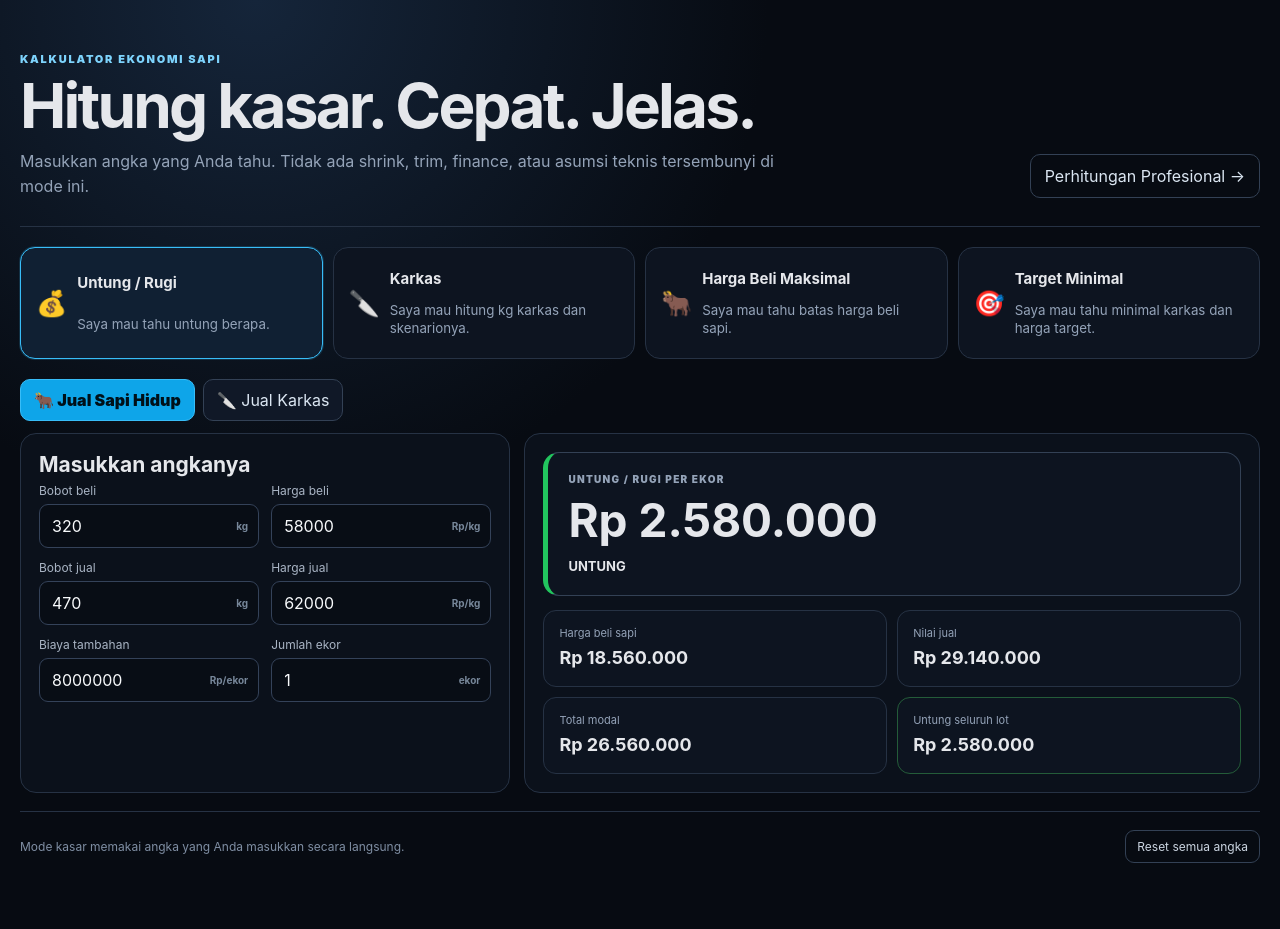
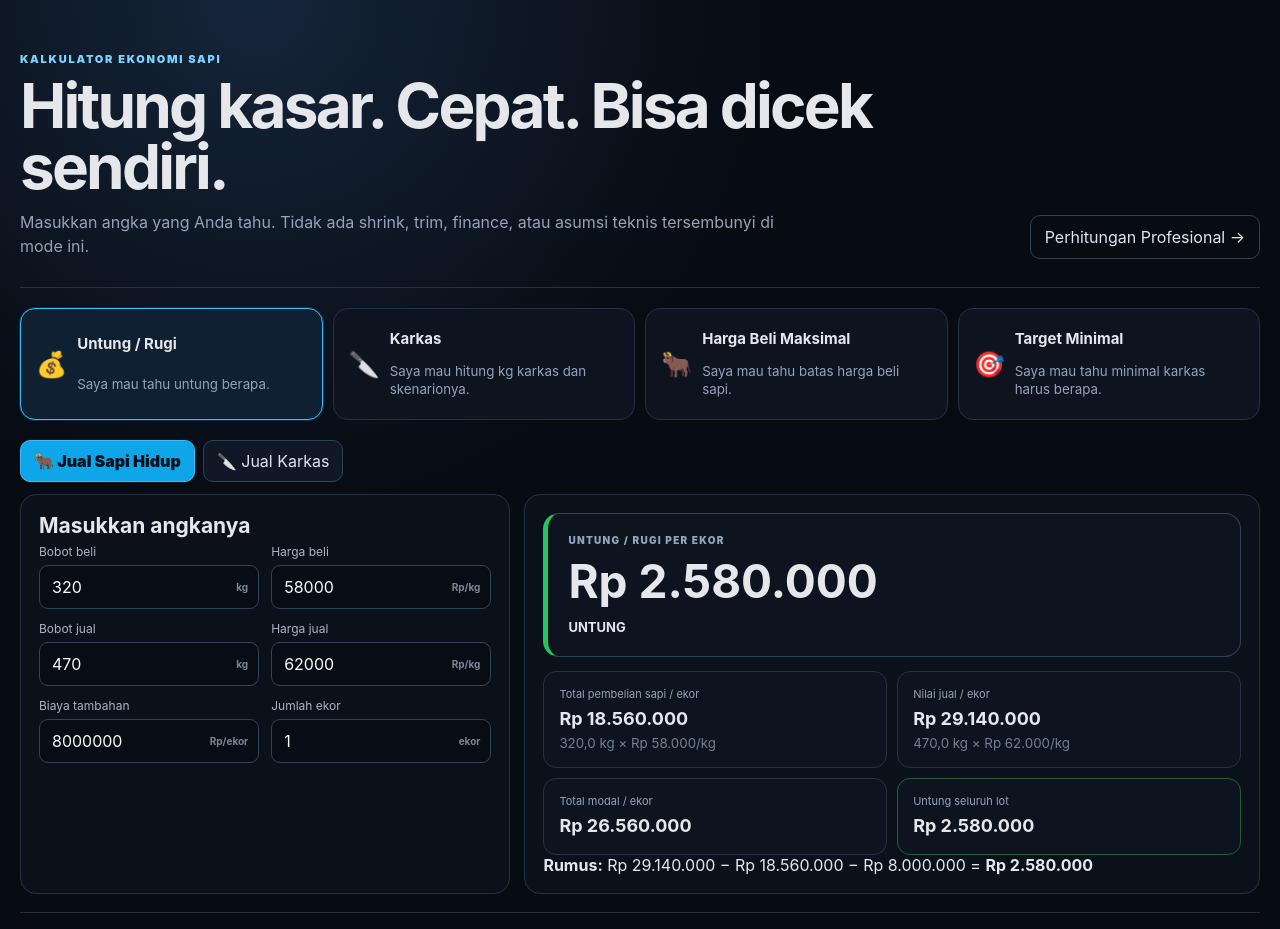
Before and after one commit to swaizybusiness/feedlot-ration-intelligence-system, a React (Vite) app: page / in a window 1280 px wide. Shown: the top 929 px of the page. Built offline with nearby package versions, Linux system fonts and the light colour scheme.

Commit message:
feat: make rough calculator transparent and independent

```diff
--- a/src/SimpleCalculator.jsx
+++ b/src/SimpleCalculator.jsx
@@ -8,30 +8,20 @@ import {
 } from './lib/quickEngine.js';
 import { buildDressingScenarioSteps } from './lib/scenario.js';
 
-const money = (n) => new Intl.NumberFormat('id-ID', {
-  style: 'currency',
-  currency: 'IDR',
-  maximumFractionDigits: 0,
-}).format(Number.isFinite(n) ? n : 0);
-
-const num = (n, digits = 1) => new Intl.NumberFormat('id-ID', {
-  minimumFractionDigits: digits,
-  maximumFractionDigits: digits,
-}).format(Number.isFinite(n) ? n : 0);
-
-const pct = (n, digits = 2) => `${num(n, digits)}%`;
-const kg = (n, digits = 1) => `${num(n, digits)} kg`;
+const money = (n) => Number.isFinite(n)
+  ? new Intl.NumberFormat('id-ID', { style: 'currency', currency: 'IDR', maximumFractionDigits: 0 }).format(n)
+  : 'Tidak mungkin';
+const num = (n, digits = 1) => Number.isFinite(n)
+  ? new Intl.NumberFormat('id-ID', { minimumFractionDigits: digits, maximumFractionDigits: digits }).format(n)
+  : '—';
+const pct = (n, digits = 2) => Number.isFinite(n) ? `${num(n, digits)}%` : 'Tidak mungkin';
+const kg = (n, digits = 1) => Number.isFinite(n) ? `${num(n, digits)} kg` : 'Tidak mungkin';
 
 function Field({ label, value, step, suffix, onChange }) {
   return <label className="simple-field">
     <span>{label}</span>
     <div>
-      <input
-        type="number"
-        value={value}
-        step={step}
-        onChange={(e) => onChange(Number(e.target.value))}
-      />
+      <input type="number" value={value} step={step} onChange={(e) => onChange(Number(e.target.value))} />
       <b>{suffix}</b>
     </div>
   </label>;
@@ -39,22 +29,34 @@ function Field({ label, value, step, suffix, onChange }) {
 
 function ResultCard({ label, value, note, tone = '' }) {
   return <div className={`simple-result ${tone}`}>
-    <span>{label}</span>
-    <strong>{value}</strong>
-    {note && <small>{note}</small>}
+    <span>{label}</span><strong>{value}</strong>{note && <small>{note}</small>}
   </div>;
 }
 
-function ScenarioGrid({ state, targetPct }) {
+function Formula({ children }) {
+  return <div className="simple-formula">{children}</div>;
+}
+
+function ImpossibleTarget({ requiredPct }) {
+  return <div className="simple-impossible">
+    <span>⚠️ TARGET TIDAK MUNGKIN DENGAN ANGKA INI</span>
+    <strong>{pct(requiredPct)} karkas diperlukan</strong>
+    <p>Persentase karkas tidak bisa melebihi 100%. Agar target bisa dicapai, turunkan harga beli/biaya/target profit atau naikkan harga karkas/hasil sampingan.</p>
+  </div>;
+}
+
+function ScenarioGrid({ state, targetPct, feasible }) {
+  if (!feasible) return <ImpossibleTarget requiredPct={targetPct} />;
   const steps = buildDressingScenarioSteps(targetPct);
+  const firstMeeting = steps.find((dp) => dp >= targetPct);
   return <div className="simple-scenarios">
     {steps.map((dp) => {
       const r = calculateQuickCarcass({ ...state, dressingPct: dp });
-      const tone = r.profit < 0 ? 'bad' : r.profit >= r.x.targetProfitPerHead ? 'good' : 'mid';
+      const meets = dp >= targetPct;
+      const label = dp === firstMeeting ? 'MINIMAL AMAN' : meets ? 'DI ATAS TARGET' : r.profit < 0 ? 'RUGI' : 'DI BAWAH TARGET';
+      const tone = dp === firstMeeting ? 'target' : meets ? 'good' : r.profit < 0 ? 'bad' : 'mid';
       return <div key={dp} className={tone}>
-        <span>{dp}%</span>
-        <strong>{money(r.profit)}</strong>
-        <small>{kg(r.carcassWeight)}</small>
+        <span>{dp}%</span><strong>{money(r.profit)}</strong><small>{kg(r.carcassWeight)}</small><em>{label}</em>
       </div>;
     })}
   </div>;
@@ -85,16 +87,15 @@ function ProfitCalculator({ liveState, setLiveState, carcassState, setCarcassSta
       </section>
       <section className="simple-panel result-panel">
         <div className={`simple-hero-result ${live.profit < 0 ? 'danger' : 'good'}`}>
-          <span>UNTUNG / RUGI PER EKOR</span>
-          <strong>{money(live.profit)}</strong>
-          <b>{live.profit < 0 ? 'RUGI' : 'UNTUNG'}</b>
+          <span>UNTUNG / RUGI PER EKOR</span><strong>{money(live.profit)}</strong><b>{live.profit < 0 ? 'RUGI' : 'UNTUNG'}</b>
         </div>
         <div className="simple-result-grid">
-          <ResultCard label="Harga beli sapi" value={money(live.purchaseCost)} />
-          <ResultCard label="Nilai jual" value={money(live.saleRevenue)} />
-          <ResultCard label="Total modal" value={money(live.totalCost)} />
+          <ResultCard label="Total pembelian sapi / ekor" value={money(live.purchaseCost)} note={`${num(live.x.purchaseWeight,1)} kg × ${money(live.x.purchasePrice)}/kg`} />
+          <ResultCard label="Nilai jual / ekor" value={money(live.saleRevenue)} note={`${num(live.x.saleWeight,1)} kg × ${money(live.x.salePrice)}/kg`} />
+          <ResultCard label="Total modal / ekor" value={money(live.totalCost)} />
           <ResultCard label="Untung seluruh lot" value={money(live.lotProfit)} tone={live.lotProfit < 0 ? 'danger' : 'good'} />
         </div>
+        <Formula><b>Rumus:</b> {money(live.saleRevenue)} − {money(live.purchaseCost)} − {money(live.x.additionalCostPerHead)} = <strong>{money(live.profit)}</strong></Formula>
       </section>
     </div> : <div className="simple-workspace">
       <section className="simple-panel">
@@ -111,16 +112,15 @@ function ProfitCalculator({ liveState, setLiveState, carcassState, setCarcassSta
       </section>
       <section className="simple-panel result-panel">
         <div className={`simple-hero-result ${carcass.profit < 0 ? 'danger' : 'good'}`}>
-          <span>UNTUNG / RUGI PER EKOR</span>
-          <strong>{money(carcass.profit)}</strong>
-          <b>{carcass.profit < 0 ? 'RUGI' : 'UNTUNG'}</b>
+          <span>UNTUNG / RUGI PER EKOR</span><strong>{money(carcass.profit)}</strong><b>{carcass.profit < 0 ? 'RUGI' : 'UNTUNG'}</b>
         </div>
         <div className="simple-result-grid">
           <ResultCard label="Berat karkas" value={kg(carcass.carcassWeight)} note={`${num(carcass.x.liveWeight,1)} kg × ${pct(carcass.x.dressingPct,1)}`} />
-          <ResultCard label="Revenue karkas" value={money(carcass.carcassRevenue)} />
-          <ResultCard label="Total revenue" value={money(carcass.totalRevenue)} />
+          <ResultCard label="Revenue karkas" value={money(carcass.carcassRevenue)} note={`${kg(carcass.carcassWeight)} × ${money(carcass.x.carcassPrice)}/kg`} />
+          <ResultCard label="Total pemasukan" value={money(carcass.totalRevenue)} note="Revenue karkas + hasil sampingan" />
           <ResultCard label="Untung seluruh lot" value={money(carcass.lotProfit)} tone={carcass.lotProfit < 0 ? 'danger' : 'good'} />
         </div>
+        <Formula><b>Rumus:</b> {money(carcass.totalRevenue)} − {money(carcass.purchaseCost)} − {money(carcass.x.additionalCostPerHead)} = <strong>{money(carcass.profit)}</strong></Formula>
       </section>
     </div>}
   </>;
@@ -144,15 +144,14 @@ function CarcassCalculator({ state, setState }) {
     </section>
     <section className="simple-panel result-panel">
       <div className="simple-hero-result good">
-        <span>BERAT KARKAS</span>
-        <strong>{kg(r.carcassWeight)}</strong>
-        <b>{num(r.x.liveWeight,1)} kg × {pct(r.x.dressingPct,1)}</b>
+        <span>BERAT KARKAS</span><strong>{kg(r.carcassWeight)}</strong><b>{num(r.x.liveWeight,1)} kg × {pct(r.x.dressingPct,1)}</b>
       </div>
+      <Formula><b>Rumus karkas:</b> {num(r.x.liveWeight,1)} kg × {pct(r.x.dressingPct,1)} = <strong>{kg(r.carcassWeight)}</strong></Formula>
       <h4>Skenario sekitar minimal target {pct(r.requiredDressingTargetPct)}</h4>
-      <ScenarioGrid state={state} targetPct={r.requiredDressingTargetPct} />
+      <ScenarioGrid state={state} targetPct={r.requiredDressingTargetPct} feasible={r.targetDressingFeasible} />
       <div className="simple-result-grid">
-        <ResultCard label="Minimal karkas target" value={pct(r.requiredDressingTargetPct)} />
-        <ResultCard label="Minimal kg karkas" value={kg(r.requiredCarcassWeightTarget)} />
+        <ResultCard label="Minimal karkas untuk target" value={pct(r.requiredDressingTargetPct)} tone={r.targetDressingFeasible ? '' : 'danger'} />
+        <ResultCard label="Minimal berat karkas" value={kg(r.requiredCarcassWeightTarget)} />
         <ResultCard label="Break-even karkas" value={pct(r.requiredDressingBreakEvenPct)} />
         <ResultCard label="Profit pada input sekarang" value={money(r.profit)} tone={r.profit < 0 ? 'danger' : 'good'} />
       </div>
@@ -166,6 +165,7 @@ function BuyCalculator({ state, setState }) {
   return <div className="simple-workspace">
     <section className="simple-panel">
       <h3>Cari harga beli maksimal</h3>
+      <p className="simple-help">Semua faktor yang dipakai terlihat di bawah. Tidak ada karkas tersembunyi.</p>
       <div className="simple-fields">
         <Field label="Bobot sapi" suffix="kg" step={1} value={state.liveWeight} onChange={(v) => setState(s => ({ ...s, liveWeight: v }))} />
         <Field label="Harga supplier sekarang" suffix="Rp/kg" step={500} value={state.livePrice} onChange={(v) => setState(s => ({ ...s, livePrice: v }))} />
@@ -178,16 +178,16 @@ function BuyCalculator({ state, setState }) {
     </section>
     <section className="simple-panel result-panel">
       <div className={`simple-hero-result ${gap >= 0 ? 'good' : 'danger'}`}>
-        <span>HARGA BELI MAKSIMAL</span>
-        <strong>{money(r.maxLivePriceTarget)} / kg</strong>
-        <b>{gap >= 0 ? `Masih ada ruang ${money(gap)}/kg` : `Terlalu mahal ${money(Math.abs(gap))}/kg`}</b>
+        <span>HARGA BELI MAKSIMAL</span><strong>{money(r.maxLivePriceTarget)} / kg</strong>
+        <b>{gap >= 0 ? `Harga supplier masih di bawah batas sebesar ${money(gap)}/kg` : `Harga supplier melewati batas sebesar ${money(Math.abs(gap))}/kg`}</b>
       </div>
       <div className="simple-result-grid">
         <ResultCard label="Harga supplier" value={`${money(r.x.livePrice)}/kg`} />
-        <ResultCard label="Maksimal total beli / ekor" value={money(r.maxPurchaseCostTarget)} />
-        <ResultCard label="Karkas proyeksi" value={kg(r.carcassWeight)} />
+        <ResultCard label="Maksimal total pembelian / ekor" value={money(r.maxPurchaseCostTarget)} />
+        <ResultCard label="Karkas proyeksi" value={kg(r.carcassWeight)} note={`${num(r.x.liveWeight,1)} kg × ${pct(r.x.dressingPct,1)}`} />
         <ResultCard label="Target keuntungan" value={money(r.x.targetProfitPerHead)} />
       </div>
+      <Formula><b>Logika:</b> revenue karkas + hasil sampingan − biaya tambahan − target profit = maksimal uang untuk membeli sapi.</Formula>
     </section>
   </div>;
 }
@@ -197,6 +197,7 @@ function TargetCalculator({ state, setState }) {
   return <div className="simple-workspace">
     <section className="simple-panel">
       <h3>Cari target minimal</h3>
+      <p className="simple-help">Pertanyaan yang dijawab: “Dengan harga sapi dan harga karkas ini, minimal harus keluar berapa persen karkas?”</p>
       <div className="simple-fields">
         <Field label="Bobot sapi" suffix="kg" step={1} value={state.liveWeight} onChange={(v) => setState(s => ({ ...s, liveWeight: v }))} />
         <Field label="Harga beli sapi" suffix="Rp/kg" step={500} value={state.livePrice} onChange={(v) => setState(s => ({ ...s, livePrice: v }))} />
@@ -207,18 +208,18 @@ function TargetCalculator({ state, setState }) {
       </div>
     </section>
     <section className="simple-panel result-panel">
-      <div className="simple-hero-result good">
-        <span>MINIMAL KARKAS UNTUK TARGET</span>
-        <strong>{pct(r.requiredDressingTargetPct)}</strong>
-        <b>{kg(r.requiredCarcassWeightTarget)} karkas</b>
+      {r.targetDressingFeasible ? <div className="simple-hero-result good">
+        <span>MINIMAL KARKAS UNTUK TARGET</span><strong>{pct(r.requiredDressingTargetPct)}</strong><b>{kg(r.requiredCarcassWeightTarget)} karkas</b>
+      </div> : <ImpossibleTarget requiredPct={r.requiredDressingTargetPct} />}
+      <Formula><b>Rumus target:</b> (total beli + biaya + target profit − hasil sampingan) ÷ harga karkas ÷ bobot sapi.</Formula>
+      <ScenarioGrid state={state} targetPct={r.requiredDressingTargetPct} feasible={r.targetDressingFeasible} />
+      <div className="simple-result-grid">
+        <ResultCard label="Minimal karkas untuk target" value={pct(r.requiredDressingTargetPct)} tone={r.targetDressingFeasible ? '' : 'danger'} />
+        <ResultCard label="Minimal berat karkas" value={kg(r.requiredCarcassWeightTarget)} />
+        <ResultCard label="Karkas break-even" value={pct(r.requiredDressingBreakEvenPct)} tone={r.breakEvenDressingFeasible ? '' : 'danger'} />
+        <ResultCard label="Berat karkas break-even" value={kg(r.requiredCarcassWeightBreakEven)} />
       </div>
-      <ScenarioGrid state={state} targetPct={r.requiredDressingTargetPct} />
-      <div className="simple-result-grid">
-        <ResultCard label="Harga karkas minimal" value={`${money(r.requiredCarcassPriceTarget)}/kg`} />
-        <ResultCard label="Harga beli maksimal" value={`${money(r.maxLivePriceTarget)}/kg`} />
-        <ResultCard label="Karkas break-even" value={pct(r.requiredDressingBreakEvenPct)} />
-        <ResultCard label="Karkas kg break-even" value={kg(r.requiredCarcassWeightBreakEven)} />
-      </div>
+      <p className="simple-footnote">Tidak ada persentase karkas tersembunyi di halaman ini. Harga beli maksimal dan harga karkas minimal sengaja tidak ditampilkan karena keduanya membutuhkan asumsi % karkas tertentu.</p>
     </section>
   </div>;
 }
@@ -226,8 +227,12 @@ function TargetCalculator({ state, setState }) {
 export default function SimpleCalculator() {
   const [task, setTask] = useState('profit');
   const [professional, setProfessional] = useState(false);
-  const [liveState, setLiveState] = useState({ ...quickLiveDefaults });
+
+  const [profitLiveState, setProfitLiveState] = useState({ ...quickLiveDefaults });
+  const [profitCarcassState, setProfitCarcassState] = useState({ ...quickCarcassDefaults });
   const [carcassState, setCarcassState] = useState({ ...quickCarcassDefaults });
+  const [buyState, setBuyState] = useState({ ...quickCarcassDefaults });
+  const [targetState, setTargetState] = useState({ ...quickCarcassDefaults });
 
   if (professional) return <AppV3 initialMode="professional" onExit={() => setProfessional(false)} />;
 
@@ -235,45 +240,41 @@ export default function SimpleCalculator() {
     ['profit', '💰', 'Untung / Rugi', 'Saya mau tahu untung berapa.'],
     ['carcass', '🔪', 'Karkas', 'Saya mau hitung kg karkas dan skenarionya.'],
     ['buy', '🐂', 'Harga Beli Maksimal', 'Saya mau tahu batas harga beli sapi.'],
-    ['target', '🎯', 'Target Minimal', 'Saya mau tahu minimal karkas dan harga target.'],
+    ['target', '🎯', 'Target Minimal', 'Saya mau tahu minimal karkas harus berapa.'],
   ];
+
+  const resetAll = () => {
+    setProfitLiveState({ ...quickLiveDefaults });
+    setProfitCarcassState({ ...quickCarcassDefaults });
+    setCarcassState({ ...quickCarcassDefaults });
+    setBuyState({ ...quickCarcassDefaults });
+    setTargetState({ ...quickCarcassDefaults });
+  };
 
   return <main className="simple-shell">
     <header className="simple-header">
       <div>
         <span className="simple-kicker">KALKULATOR EKONOMI SAPI</span>
-        <h1>Hitung kasar. Cepat. Jelas.</h1>
+        <h1>Hitung kasar. Cepat. Bisa dicek sendiri.</h1>
         <p>Masukkan angka yang Anda tahu. Tidak ada shrink, trim, finance, atau asumsi teknis tersembunyi di mode ini.</p>
       </div>
       <button className="simple-pro-link" onClick={() => setProfessional(true)}>Perhitungan Profesional →</button>
     </header>
 
     <nav className="simple-task-grid">
-      {tasks.map(([key, icon, title, desc]) => <button
-        key={key}
-        className={task === key ? 'active' : ''}
-        onClick={() => setTask(key)}
-      >
+      {tasks.map(([key, icon, title, desc]) => <button key={key} className={task === key ? 'active' : ''} onClick={() => setTask(key)}>
         <span>{icon}</span><b>{title}</b><small>{desc}</small>
       </button>)}
     </nav>
 
-    {task === 'profit' && <ProfitCalculator
-      liveState={liveState}
-      setLiveState={setLiveState}
-      carcassState={carcassState}
-      setCarcassState={setCarcassState}
-    />}
+    {task === 'profit' && <ProfitCalculator liveState={profitLiveState} setLiveState={setProfitLiveState} carcassState={profitCarcassState} setCarcassState={setProfitCarcassState} />}
     {task === 'carcass' && <CarcassCalculator state={carcassState} setState={setCarcassState} />}
-    {task === 'buy' && <BuyCalculator state={carcassState} setState={setCarcassState} />}
-    {task === 'target' && <TargetCalculator state={carcassState} setState={setCarcassState} />}
+    {task === 'buy' && <BuyCalculator state={buyState} setState={setBuyState} />}
+    {task === 'target' && <TargetCalculator state={targetState} setState={setTargetState} />}
 
     <footer className="simple-footer">
-      <span>Mode kasar memakai angka yang Anda masukkan secara langsung.</span>
-      <button onClick={() => {
-        setLiveState({ ...quickLiveDefaults });
-        setCarcassState({ ...quickCarcassDefaults });
-      }}>Reset semua angka</button>
+      <span>Setiap kalkulator berdiri sendiri. Angka dari menu lain tidak memengaruhi hasil menu ini.</span>
+      <button onClick={resetAll}>Reset semua angka</button>
     </footer>
   </main>;
 }
```
